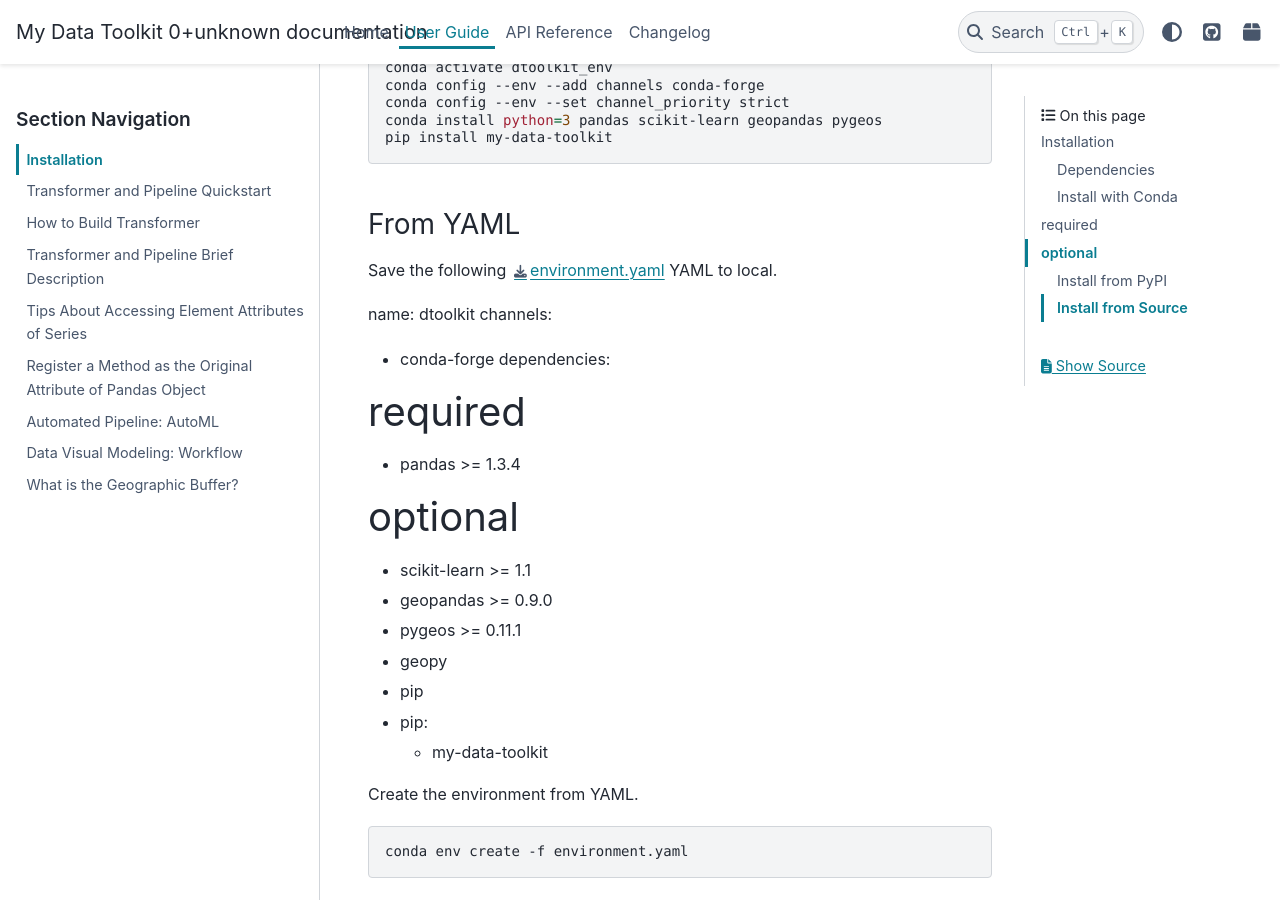
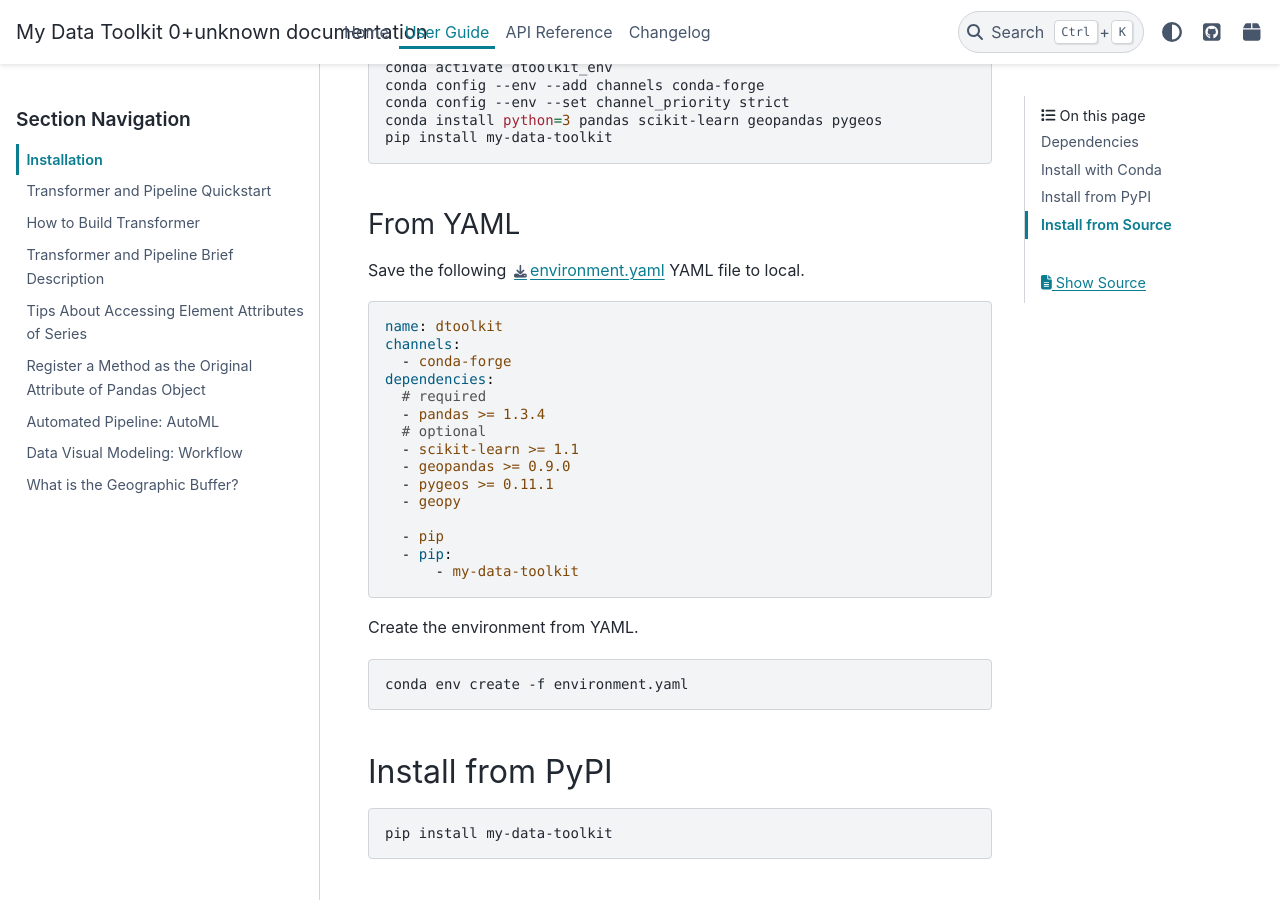
Before and after one commit to Zeroto521/my-data-toolkit, a Sphinx documentation site: the page built from doc/source/guide/installation.md, in a window 1280 px wide and 900 px high, scrolled down 1735 px. Built offline with Sphinx 7.4.7 and the PyData theme 0.15.4, drawn with Linux system fonts in a browser that asks for light colours.

Commit message:
Use local file

````diff
--- a/doc/source/guide/installation.md
+++ b/doc/source/guide/installation.md
@@ -64,9 +64,10 @@ pip install my-data-toolkit
 
 ### From YAML
 
-Save the following [environment.yaml](../../../environment.yaml) YAML to local.
+Save the following [environment.yaml](../../../environment.yaml) YAML file to local.
 
-```{include} ../../../environment.yaml
+```{literalinclude} ../../../environment.yaml
+:language: yaml
 ```
 
 Create the environment from YAML.
````
